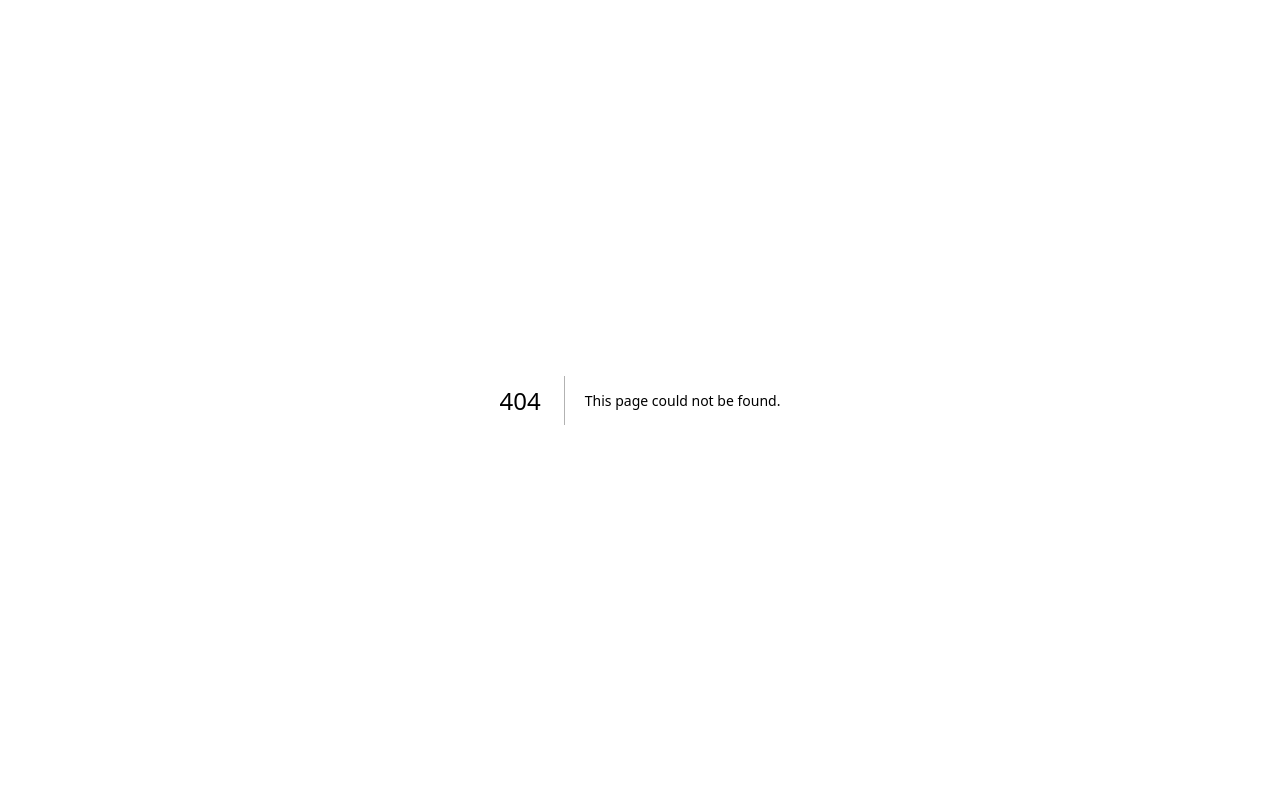
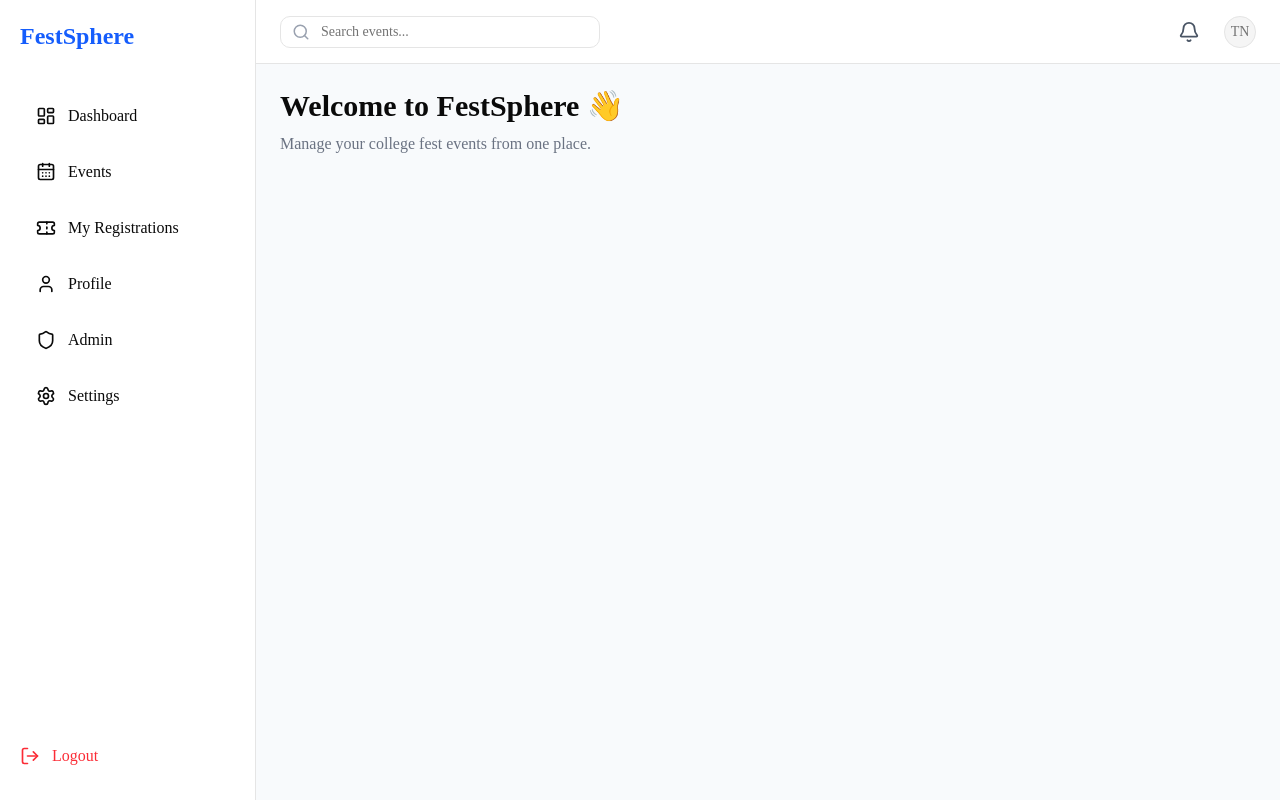
Before and after one commit to tejasnayak24/College_fest_management_system, a Next.js app in the folder frontend/: page /dashboard in a window 1280 px wide. Before the commit this address had no page. Built offline with nearby package versions, Linux system fonts and the light colour scheme.

Commit message:
feat(layout): create dashboard layout with sidebar and navbar

```diff
--- /dev/null
+++ b/frontend/app/dashboard/page.tsx
@@ -0,0 +1,17 @@
+import DashboardLayout from "@/components/layout/DashboardLayout";
+
+export default function DashboardPage() {
+  return (
+    <DashboardLayout>
+      <div>
+        <h1 className="text-3xl font-bold">
+          Welcome to FestSphere 👋
+        </h1>
+
+        <p className="mt-2 text-gray-500">
+          Manage your college fest events from one place.
+        </p>
+      </div>
+    </DashboardLayout>
+  );
+}
--- a/frontend/components/layout/DashboardLayout.tsx
+++ b/frontend/components/layout/DashboardLayout.tsx
@@ -0,0 +1,24 @@
+import Sidebar from "./Sidebar";
+import Navbar from "./Navbar";
+
+interface DashboardLayoutProps {
+  children: React.ReactNode;
+}
+
+export default function DashboardLayout({
+  children,
+}: DashboardLayoutProps) {
+  return (
+    <div className="flex h-screen">
+      <Sidebar />
+
+      <div className="flex flex-1 flex-col">
+        <Navbar />
+
+        <main className="flex-1 bg-slate-50 p-6 overflow-auto">
+          {children}
+        </main>
+      </div>
+    </div>
+  );
+}
--- a/frontend/components/layout/Navbar.tsx
+++ b/frontend/components/layout/Navbar.tsx
@@ -0,0 +1,30 @@
+"use client";
+
+import { Bell, Search } from "lucide-react";
+import { Avatar, AvatarFallback } from "@/components/ui/avatar";
+import { Input } from "@/components/ui/input";
+
+export default function Navbar() {
+  return (
+    <header className="flex h-16 items-center justify-between border-b bg-white px-6">
+      <div className="relative w-80">
+        <Search
+          className="absolute left-3 top-1/2 -translate-y-1/2 text-gray-400"
+          size={18}
+        />
+        <Input
+          placeholder="Search events..."
+          className="pl-10"
+        />
+      </div>
+
+      <div className="flex items-center gap-6">
+        <Bell className="cursor-pointer text-gray-600" size={22} />
+
+        <Avatar>
+          <AvatarFallback>TN</AvatarFallback>
+        </Avatar>
+      </div>
+    </header>
+  );
+}
--- a/frontend/components/layout/Sidebar.tsx
+++ b/frontend/components/layout/Sidebar.tsx
@@ -0,0 +1,79 @@
+"use client";
+
+import Link from "next/link";
+import {
+  LayoutDashboard,
+  CalendarDays,
+  Ticket,
+  User,
+  Shield,
+  Settings,
+  LogOut,
+} from "lucide-react";
+
+const menuItems = [
+  {
+    title: "Dashboard",
+    href: "/dashboard",
+    icon: LayoutDashboard,
+  },
+  {
+    title: "Events",
+    href: "/events",
+    icon: CalendarDays,
+  },
+  {
+    title: "My Registrations",
+    href: "/registrations",
+    icon: Ticket,
+  },
+  {
+    title: "Profile",
+    href: "/profile",
+    icon: User,
+  },
+  {
+    title: "Admin",
+    href: "/admin",
+    icon: Shield,
+  },
+  {
+    title: "Settings",
+    href: "/settings",
+    icon: Settings,
+  },
+];
+
+export default function Sidebar() {
+  return (
+    <aside className="w-64 h-screen border-r bg-white p-5">
+      <h1 className="text-2xl font-bold text-blue-600 mb-10">
+        FestSphere
+      </h1>
+
+      <nav className="space-y-2">
+        {menuItems.map((item) => {
+          const Icon = item.icon;
+
+          return (
+            <Link
+              key={item.title}
+              href={item.href}
+              className="flex items-center gap-3 rounded-lg px-4 py-3 hover:bg-slate-100 transition"
+            >
+              <Icon size={20} />
+              <span>{item.title}</span>
+            </Link>
+          );
+        })}
+      </nav>
+
+      <div className="absolute bottom-8">
+        <button className="flex items-center gap-3 text-red-500 hover:text-red-600">
+          <LogOut size={20} />
+          Logout
+        </button>
+      </div>
+    </aside>
+  );
+}
```
